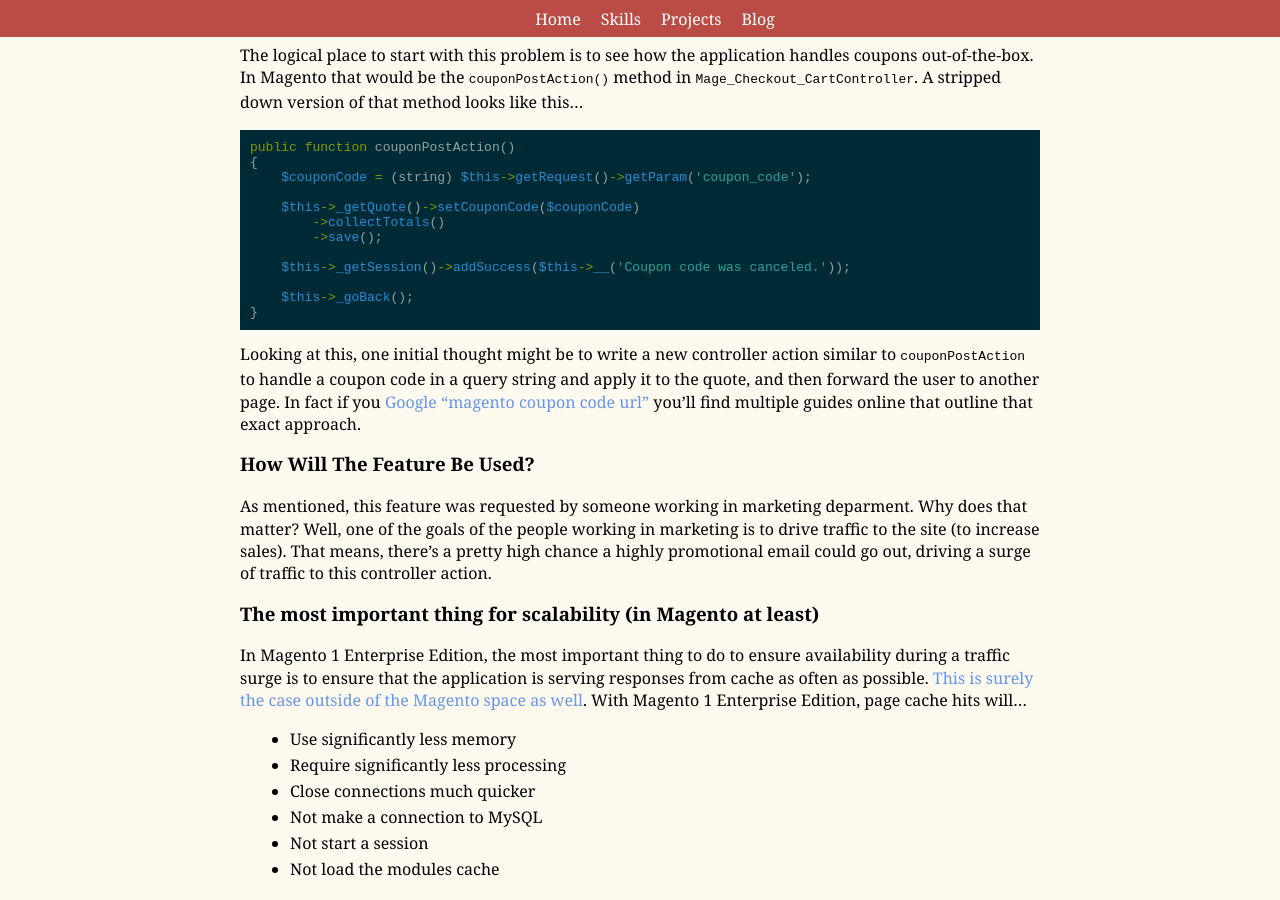
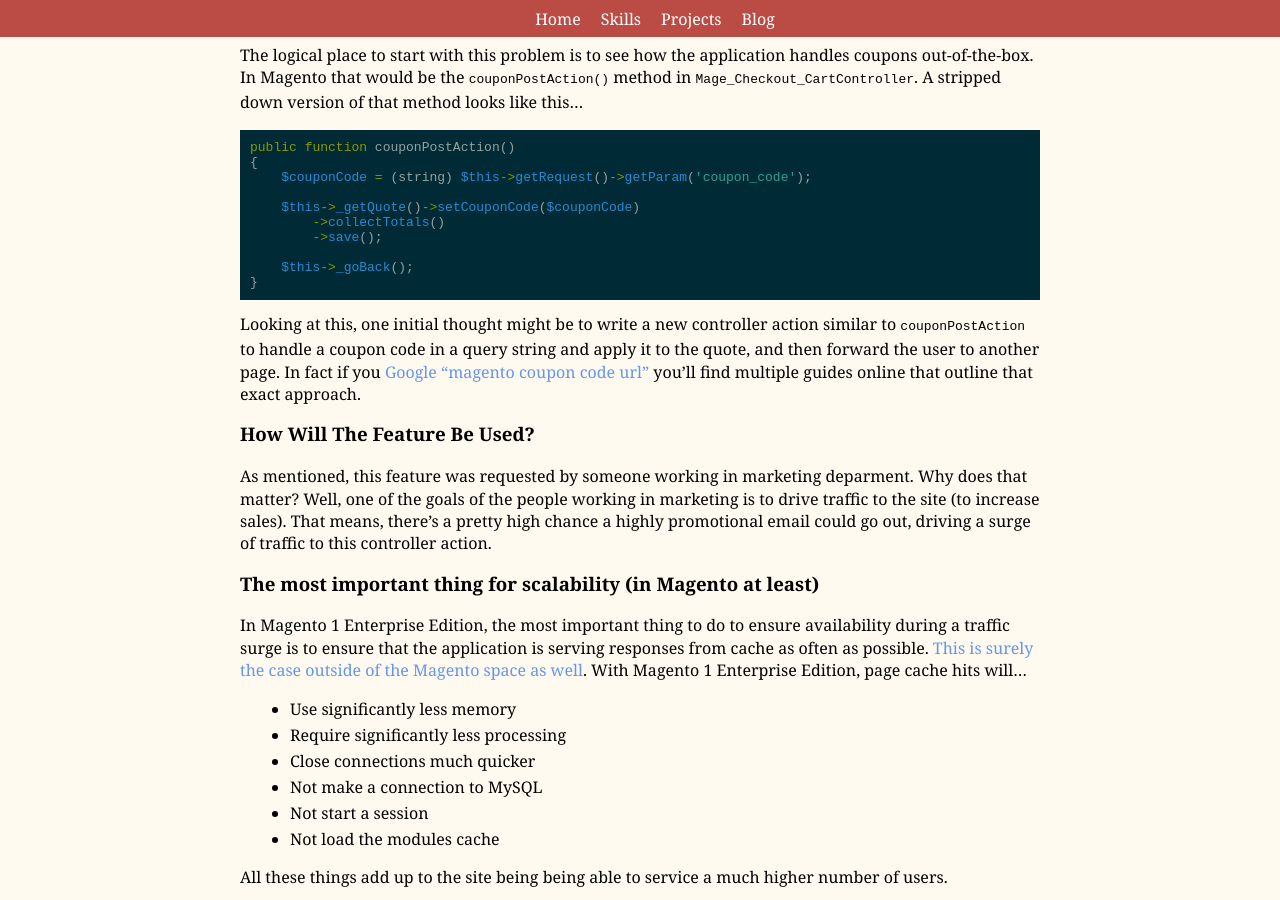
Before and after one commit to mpchadwick/mpchadwick.github.io, a Jekyll site: the page built from _posts/2016-09-21-scalability-driven-development.md, in a window 1280 px wide and 900 px high, scrolled down 1068 px. Built offline with Jekyll 4.4.1, drawn with Linux system fonts in a browser that asks for light colours; comment, search, counter and statistics services are not loaded.

Commit message:
Remove noise from code sample

````diff
--- a/_posts/2016-09-21-scalability-driven-development.md
+++ b/_posts/2016-09-21-scalability-driven-development.md
@@ -40,8 +40,6 @@ public function couponPostAction()
         ->collectTotals()
         ->save();
 
-    $this->_getSession()->addSuccess($this->__('Coupon code was canceled.'));
-
     $this->_goBack();
 }
 ```
````
